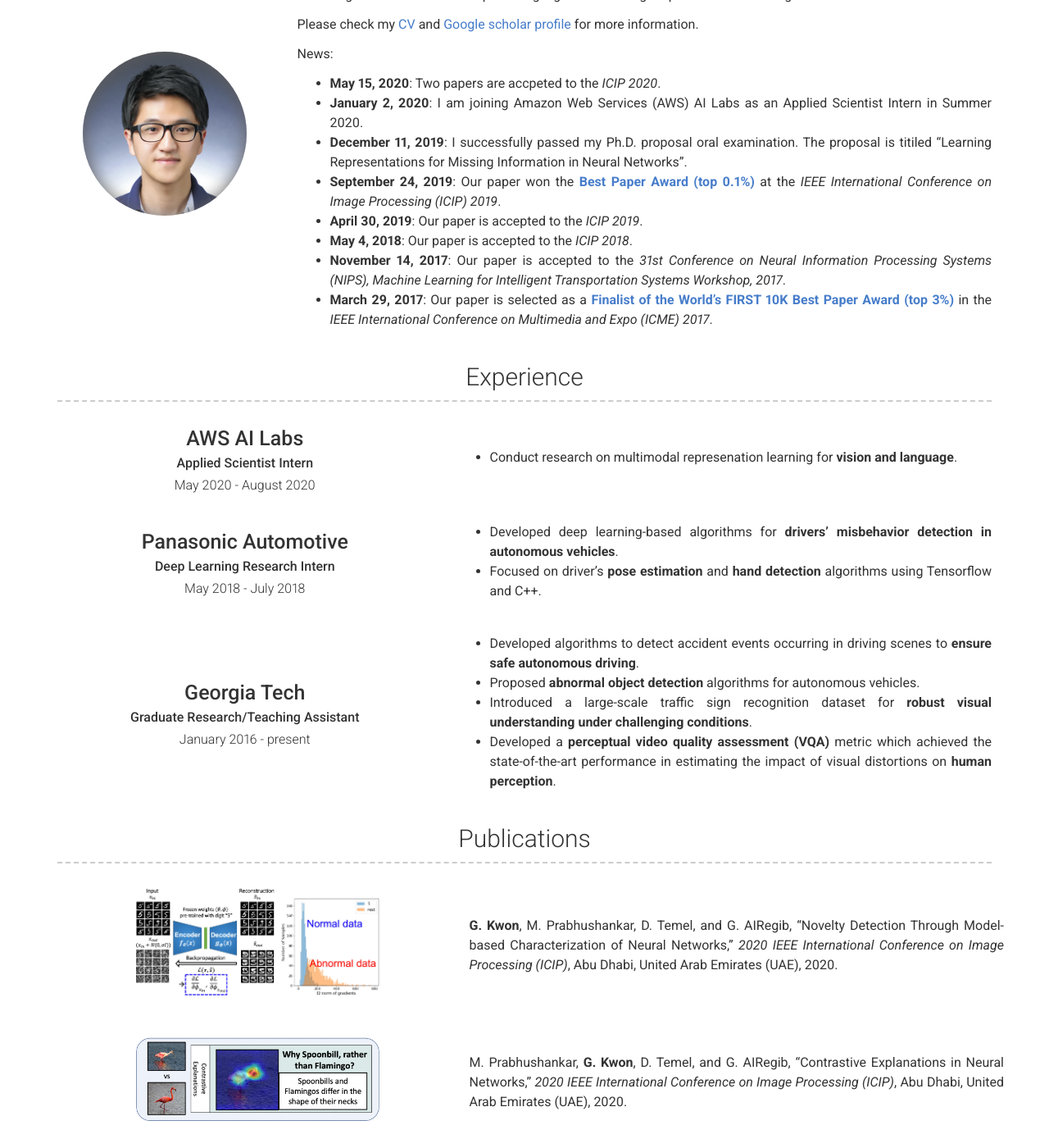
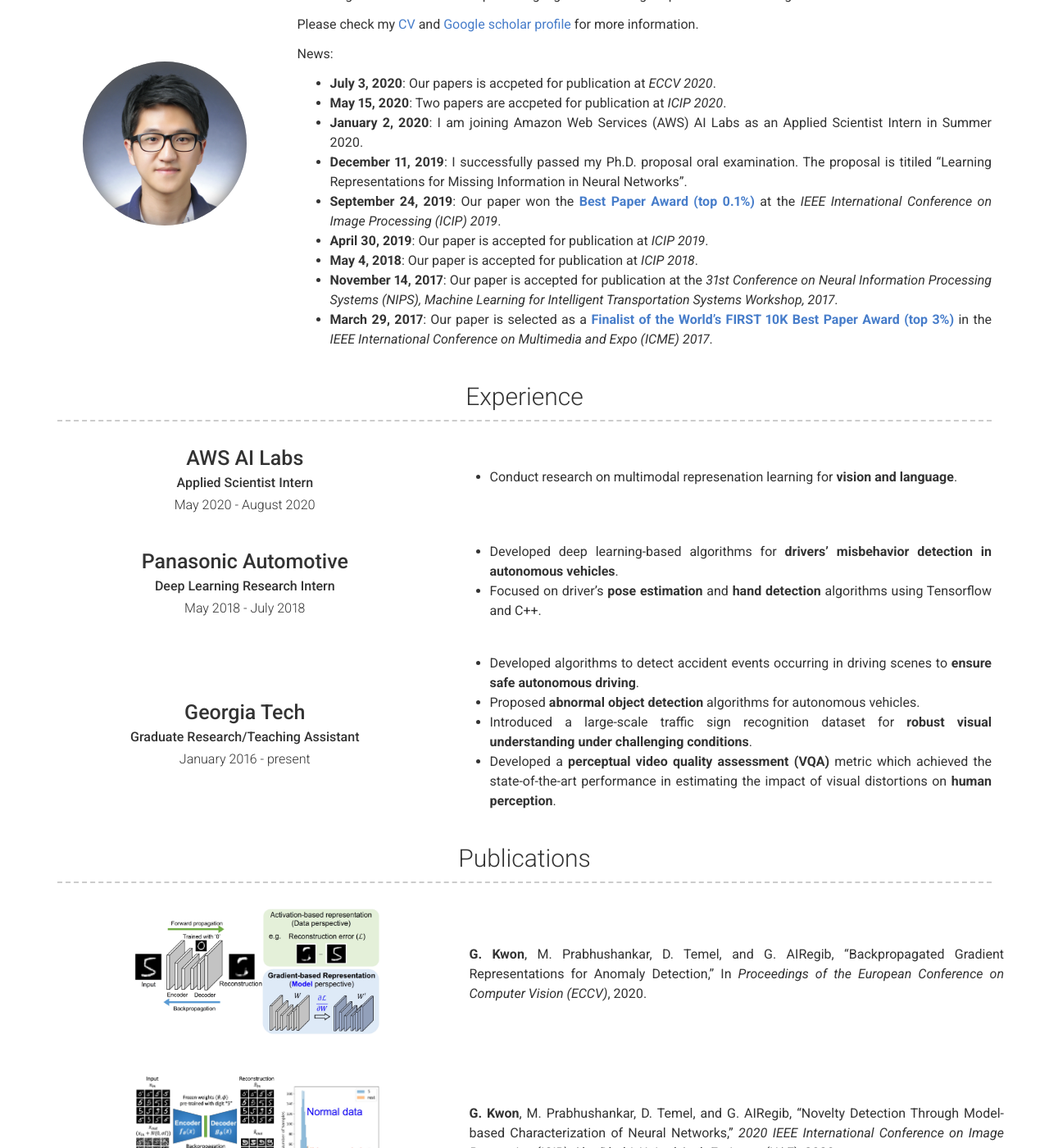
Before and after one commit to gukyeongkwon/gukyeongkwon.github.io, a Jekyll site: the page built from index.md, in a window 1280 px wide and 1400 px high, scrolled down 368 px. Shown: the whole window at 82% size. Built offline with Jekyll 4.4.1, drawn with Linux system fonts in a browser that asks for light colours.

Commit message:
Add the ECCV citation and update the news.

```diff
--- a/_config.yml
+++ b/_config.yml
@@ -33,13 +33,14 @@ about_content: | # this will include new lines to allow paragraphs
   Please check my [CV](resume/Gukyeong_Kwon_CV.pdf){:target="_blank"} and [Google scholar profile](https://scholar.google.com/citations?user=So9yfEQAAAAJ&hl=en&oi=ao){:target="_blank"} for more information.
 
   News:
-    - **May 15, 2020**: Two papers are accpeted to the *ICIP 2020*.
+    - **July 3, 2020**: Our papers is accpeted for publication at *ECCV 2020*.
+    - **May 15, 2020**: Two papers are accpeted for publication at *ICIP 2020*.
     - **January 2, 2020**: I am joining Amazon Web Services (AWS) AI Labs as an Applied Scientist Intern in Summer 2020.
     - **December 11, 2019**: I successfully passed my Ph.D. proposal oral examination. The proposal is titiled "Learning Representations for Missing Information in Neural Networks".
     - **September 24, 2019**: Our paper  won the [**Best Paper Award (top 0.1%)**](https://www.ece.gatech.edu/news/627107/olives-team-wins-ieee-icip-best-paper-award){:target="_blank"} at the *IEEE International Conference on Image Processing (ICIP) 2019*.
-    - **April 30, 2019**: Our paper is accepted to the *ICIP 2019*.
-    - **May 4, 2018**: Our paper is accepted to the *ICIP 2018*.
-    - **November 14, 2017**: Our paper is accepted to the *31st Conference on Neural Information Processing Systems (NIPS), Machine Learning for Intelligent Transportation Systems Workshop, 2017*.
+    - **April 30, 2019**: Our paper is accepted for publication at *ICIP 2019*.
+    - **May 4, 2018**: Our paper is accepted for publication at *ICIP 2018*.
+    - **November 14, 2017**: Our paper is accepted for publication at the *31st Conference on Neural Information Processing Systems (NIPS), Machine Learning for Intelligent Transportation Systems Workshop, 2017*.
     - **March 29, 2017**:  Our paper is selected as a [**Finalist of the World’s FIRST 10K Best Paper Award (top 3%)**](https://www.ece.gatech.edu/news/594459/multimedia-and-sensors-lab-team-named-best-paper-award-finalist){:target="_blank"} in the *IEEE International Conference on Multimedia and Expo (ICME) 2017*.
 
 # - **September 24, 2019**: Our paper “Distorted Representation Space Characterization through Backpropagated Gradients” won the **Best Paper Award** at the *IEEE International Conference on Image Processing (ICIP) 2019*.
--- a/_data/projects.yml
+++ b/_data/projects.yml
@@ -1,4 +1,8 @@
 # Project template
+
+- layout: left-proj
+  pub-img: images/eccv2020.jpg
+  citation: '**G. Kwon**, M. Prabhushankar, D. Temel, and G. AIRegib, "Backpropagated Gradient Representations for Anomaly Detection," In *Proceedings of the European Conference on Computer Vision (ECCV)*, 2020.'
 
 - layout: left-proj
   pub-img: images/icip2020_gukyeong.jpg
```
Also changed, not shown: images/eccv2020.jpg (added).
